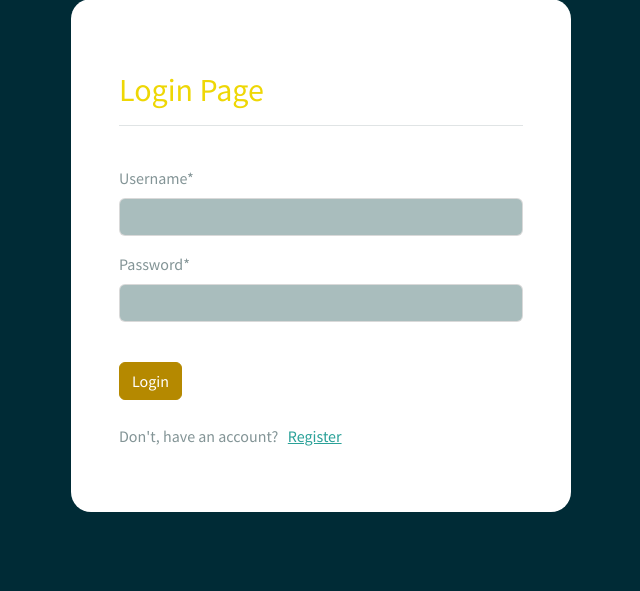
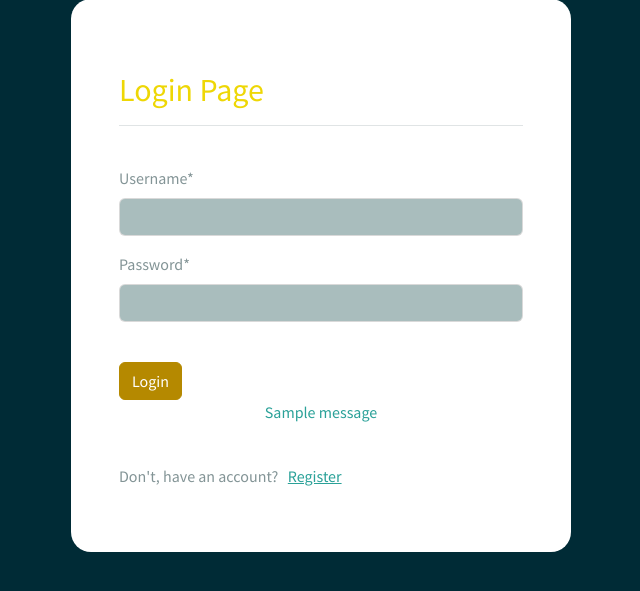
Before and after one commit to m-a-mamun69/doing-django-one, a Django app: page /my-login/ in a window 1280 px wide. Shown: the part 81-672 px from the top of the page, without its empty margins (319-959 px from the left). Run offline with Django 5.2, Linux system fonts and the light colour scheme; one stand-in notice (Sample message) is shown; some libraries are stand-ins or nearby versions.

Commit message:
For 'messages' Stuff.

```diff
--- a/templates/my-login.html
+++ b/templates/my-login.html
@@ -30,7 +30,13 @@
 	{{form.password|as_crispy_field}}
 	<br>
 	<input class="btn btn-primary navbar-btn" type="submit" value="Login">
-	<br><br>
+	<br>
+	{% for message in messages %}
+		{% if message.level == DEFAULT_MESSAGE_LEVELS.SUCCESS %}
+			<p class="text-center text-success">{{message}}</p>
+		{% endif %}
+	{% endfor %}
+	<br>
 	<p>Don't, have an account? &nbsp; <a href="{% url 'register' %}"> Register</a></p>
 	</form>
 	</div>
--- a/todo/views.py
+++ b/todo/views.py
@@ -7,6 +7,7 @@ from django.contrib.auth.models import auth, User
 from django.contrib.auth import authenticate, login
 from django.contrib.auth.decorators import login_required
 
+from django.contrib import messages
 # Create your views here.
 
 def home(request):
@@ -22,7 +23,8 @@ def Register(request):
         form = CreateUserForm(request.POST)
         if form.is_valid():
             form.save()
-            return redirect('dashboard')
+            messages.success(request, "User registration was successful!")
+            return redirect('my-login')
 
     context = {'form':form}
     return render(request, "register.html", context=context)
```
Also changed, not shown: db.sqlite3.
